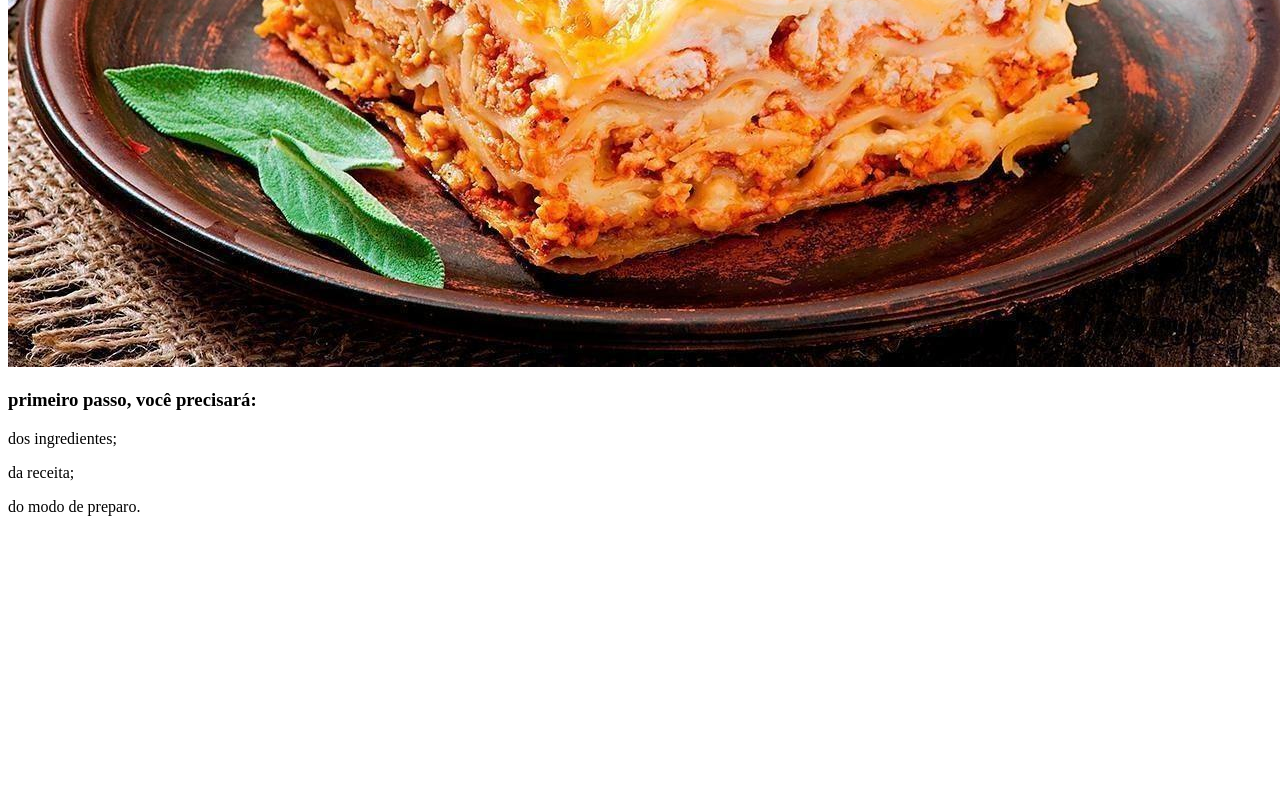
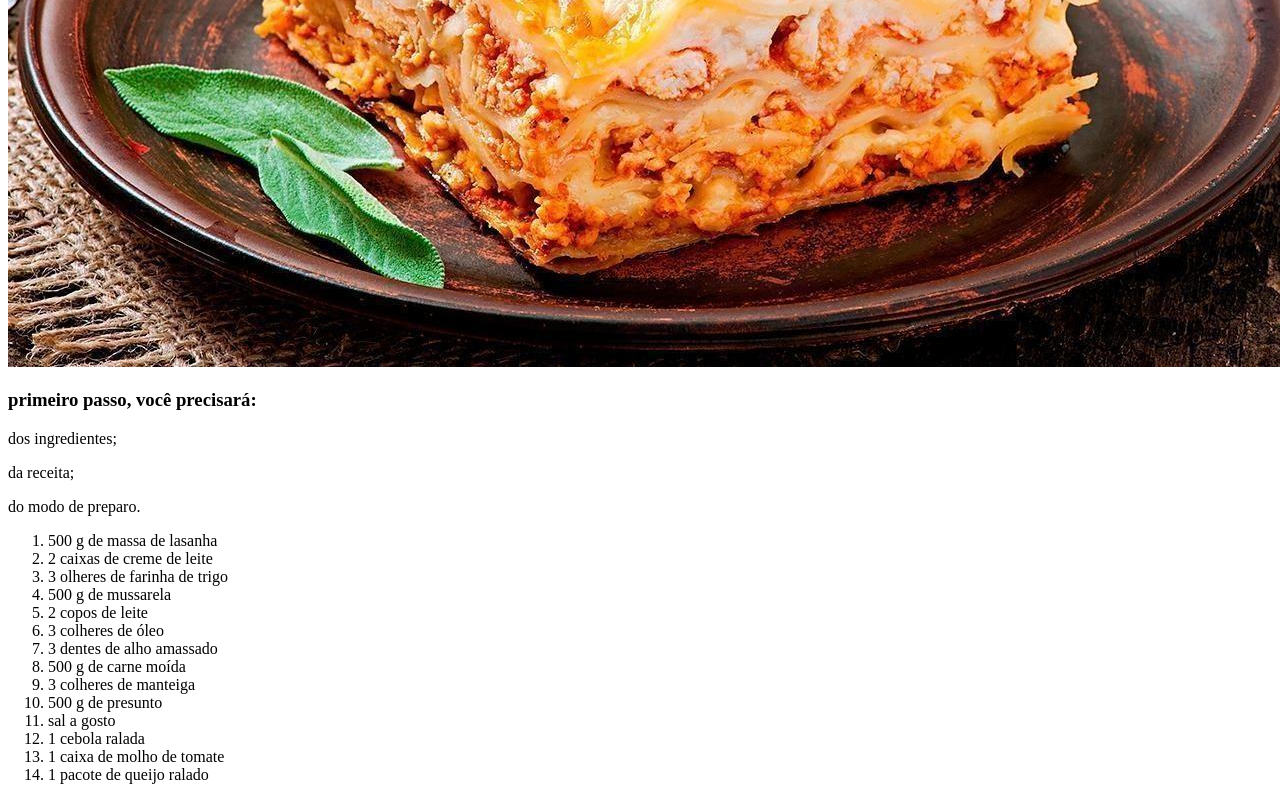
Before and after one commit to kibemilli/prova-Kemilli, a plain HTML site: page index.html in a window 1280 px wide. Shown: the part 582-1382 px from the top of the page. Before the commit the page ends 1114 px from the top, so only its background shows below. Drawn offline with Linux system fonts and the light colour scheme.

Commit message:
Update index.html

```diff
--- a/index.html
+++ b/index.html
@@ -15,6 +15,21 @@
     <p>dos ingredientes;</p>
     <p>da receita;</p>
     <p>do modo de preparo.</p>
-
+    <ol>
+        <li>500 g de massa de lasanha</li>
+        <li>2 caixas de creme de leite</li>
+        <li>3 olheres de farinha de trigo</li>
+        <li>500 g de mussarela</li>
+        <li>2 copos de leite</li>
+        <li>3 colheres de óleo</li>
+        <li>3 dentes de alho amassado</li>
+        <li>500 g de carne moída</li>
+        <li>3 colheres de manteiga</li>
+        <li>500 g de presunto</li>
+        <li>sal a gosto</li>
+        <li>1 cebola ralada</li>
+        <li>1 caixa de molho de tomate</li>
+        <li>1 pacote de queijo ralado</li>
+    </ol>
 </body>
 </html>
```
